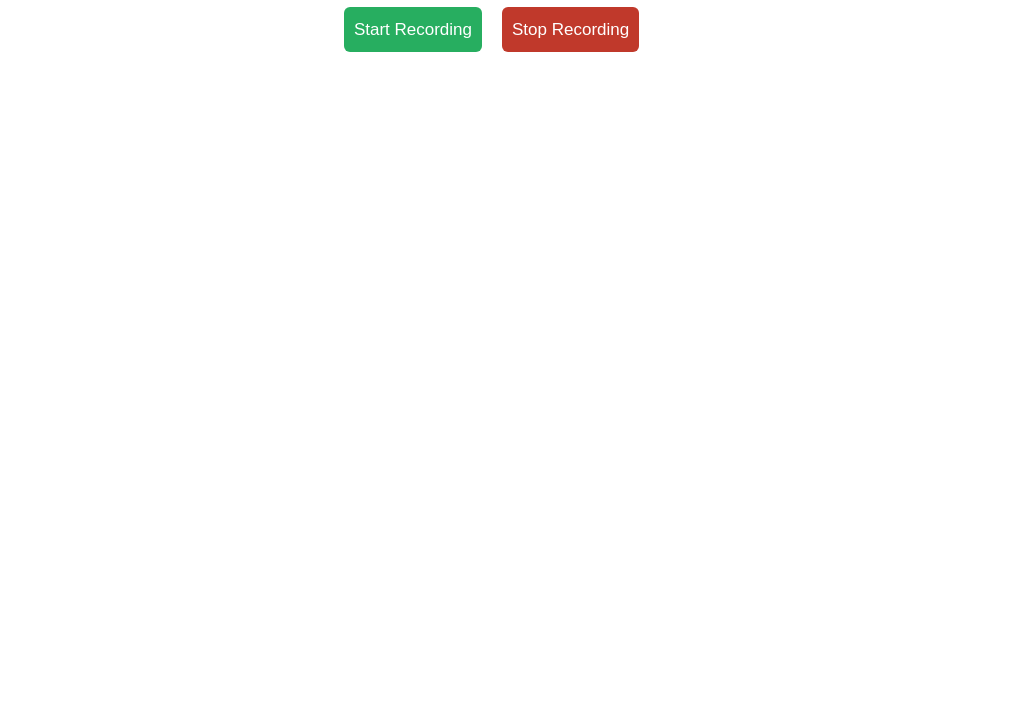
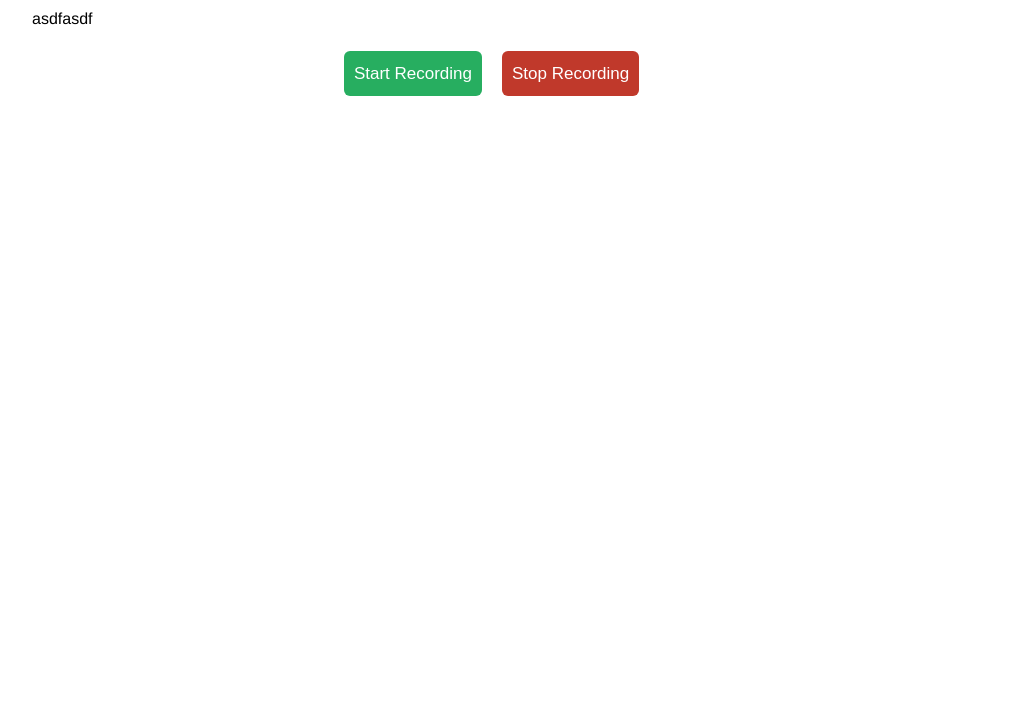
Before and after one commit to mfleming7024/WebSpeech, a plain HTML site: page index.html in a window 1280 px wide. Shown: the part 84-800 px from the top of the page, without its empty margins (138-1147 px from the left). Drawn offline with nearby package versions, Linux system fonts and the light colour scheme.

Commit message:
added in place holder for visualizer

```diff
--- a/index.html
+++ b/index.html
@@ -14,8 +14,8 @@
 
     <textarea id="resultArea" class="sixteen columns">Results will appear here</textarea>
 
-    <div class="sixteen columns">
-
+    <div class="row sixteen columns">
+        asdfasdf
     </div>
 
     <div class="row">
```
